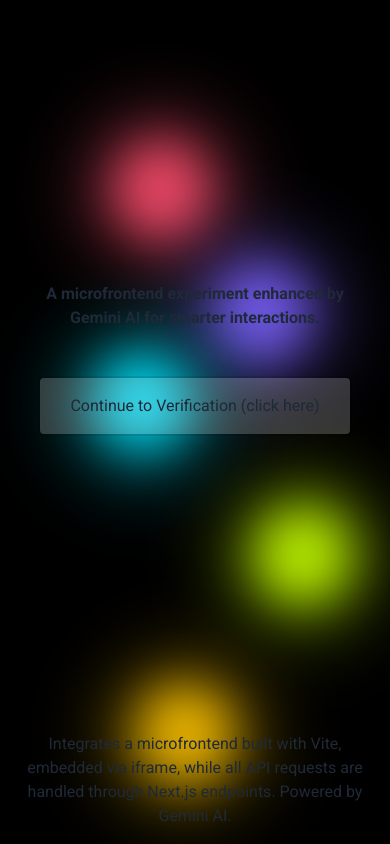
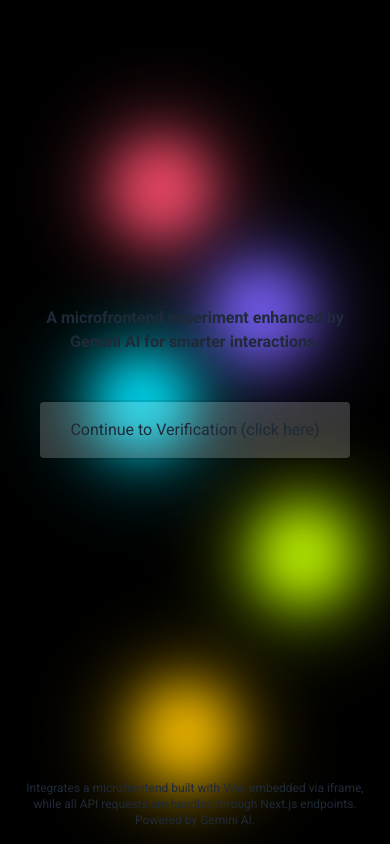
Before and after one commit to sabaudianin/ai-image, a Next.js app: page / in a window 390 px wide. Built offline with nearby package versions, Linux system fonts and the light colour scheme.

Commit message:
feat set new frame height

```diff
--- a/src/app/layout.tsx
+++ b/src/app/layout.tsx
@@ -50,7 +50,7 @@ export default function RootLayout({
           >
             {children}
           </main>
-          <footer className="p-4 text-center sticky lg:text-xl">
+          <footer className="p-4 text-center sticky text-xs lg:text-xl">
             Integrates a microfrontend built with Vite, embedded via iframe,
             while all API requests are handled through Next.js endpoints.
             Powered by Gemini AI.
--- a/src/components/EmbedWidget/EmbedWidget.tsx
+++ b/src/components/EmbedWidget/EmbedWidget.tsx
@@ -13,10 +13,10 @@ export const EmbedWidget = () => {
       <iframe
         src={widgetUrl}
         title="AI Widget"
-        className="w-full flex-1 min-h-[400px] rounded-lg border-2 border-gray-700 shadow-xl"
+        className="w-full flex-1 min-h-[600px] "
         allow="clipboard-write"
       />
-      <p className="mt-2 text-xs text-gray-500">
+      <p className="mt-2 text-xs text-white">
         Source: <code>{widgetUrl}</code>
       </p>
     </section>
```
